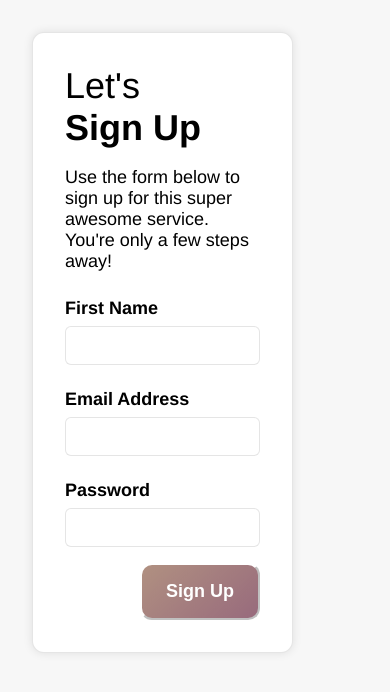
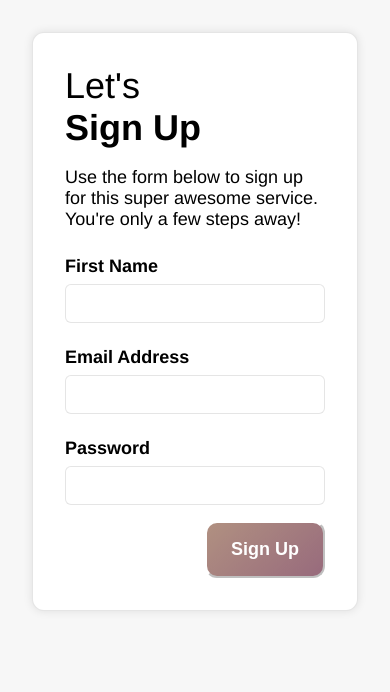
Before and after one commit to BriceShatzer/Flipgrid-Code-Challenge, a React (Create React App) app: page / in a window 390 px wide. Shown: the top 692 px of the page. Built offline with nearby package versions, Linux system fonts and the light colour scheme.

Commit message:
media queries

```diff
--- a/src/App.css
+++ b/src/App.css
@@ -22,11 +22,11 @@
 }
 
 :root {
-  min-height: 100vh;
   --gray: rgba(0,0,0,.1);
 }
 
 .App {
+  box-sizing: border-box;
   font-family: geomanist, Helvetica, sans-serif;
   background-color: #FFF;
   border: 1px solid var(--gray);
@@ -34,9 +34,10 @@
   box-shadow: 0 0 10px var(--gray);
   display: flex;
   flex-direction: column;
-  margin: 2rem;
+  margin: 2rem auto 0;
   padding: 2rem;
   width: 50vw;
+  max-width: 640px;
 }
 
 h1 {
@@ -112,3 +113,16 @@ button:disabled {
   75% {transform: rotate(-2deg);}
   100% {transform: rotate(0deg);}
 }
+
+@media screen and (max-width: 1024px){
+  .App {
+    width: 75vw;
+  }
+}
+@media screen and (max-width: 720px){
+  .App {
+    width: auto;
+    margin-left: 2rem;
+    margin-right: 2rem;
+  }
+}
--- a/src/index.css
+++ b/src/index.css
@@ -1,7 +1,12 @@
 body {
+  background-color: #F7F7F7;
   font-size: 18px;
-  background-color: #F7F7F7;
   margin: 0;
   -webkit-font-smoothing: antialiased;
   -moz-osx-font-smoothing: grayscale;
 }
+#root {
+  min-height: 100vh;
+  padding-bottom: 4.5rem;
+  position: relative;
+}
```
